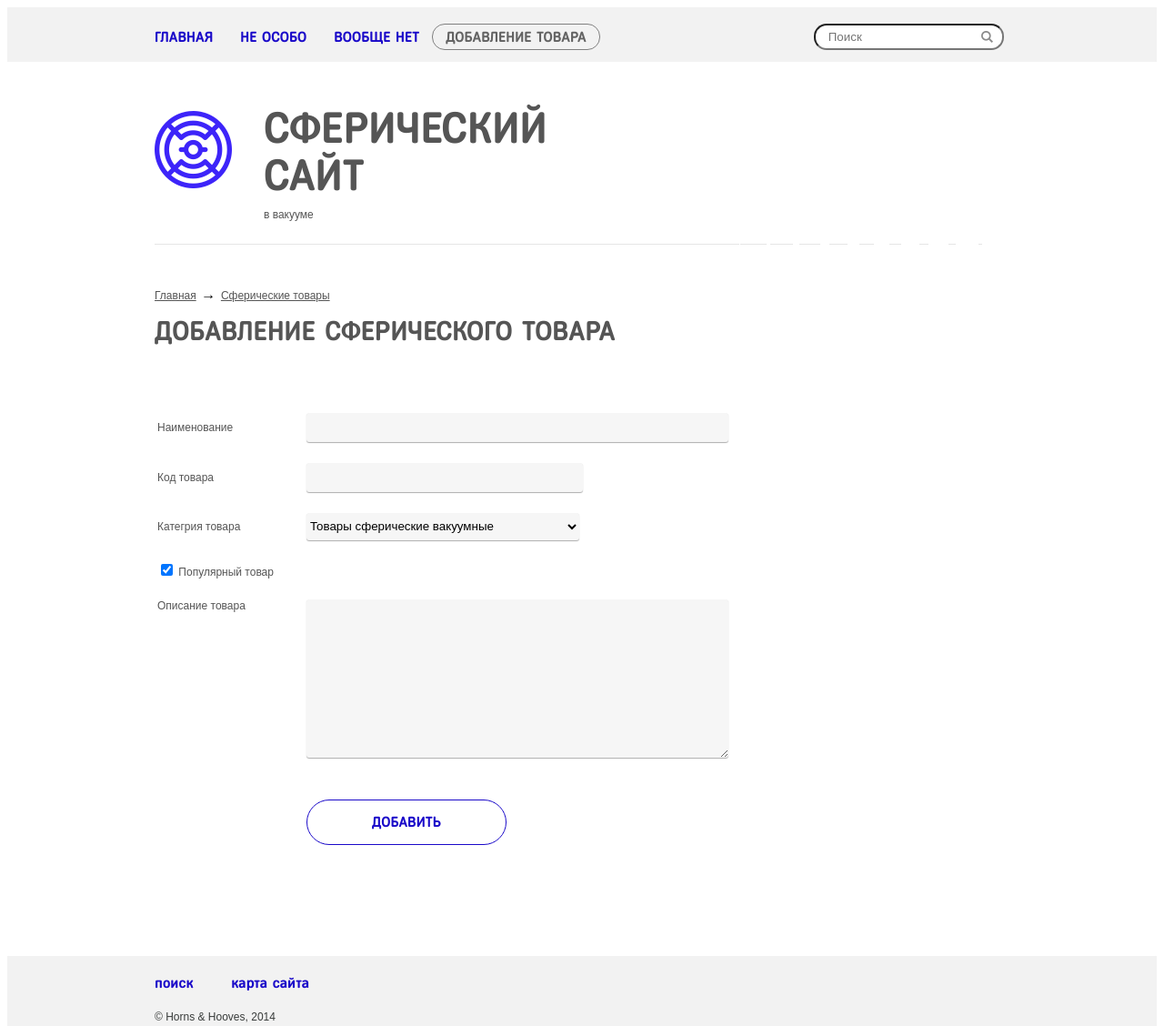
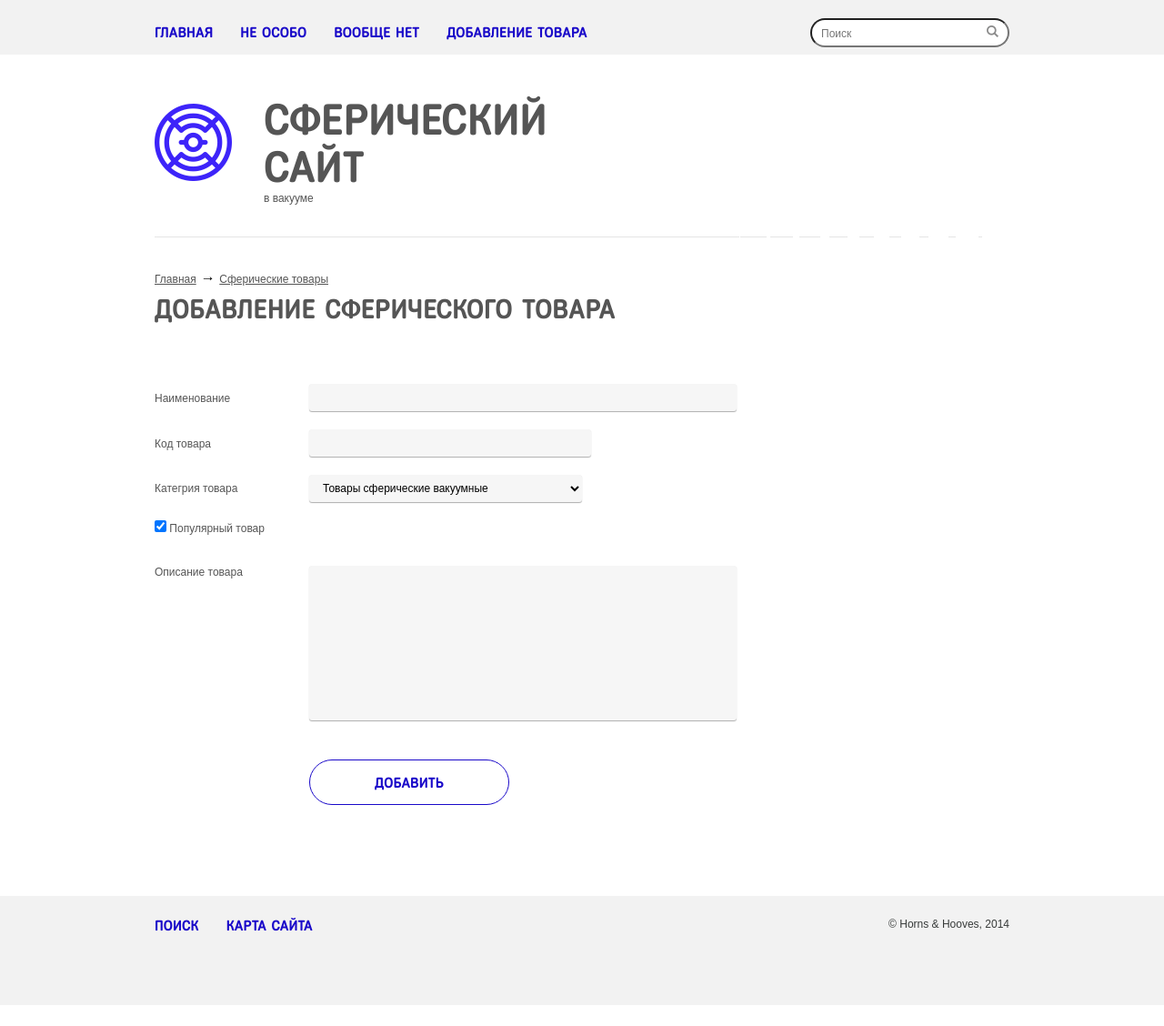
Before and after one commit to sp3ber/ledyanoy_test, a plain HTML site: page index.html in a window 1280 px wide. Shown: the top 1128 px of the page at 91% size. After the commit the page ends 1105 px from the top, so only its background shows below. Drawn offline with Linux system fonts and the light colour scheme; files whose address does not match are found by name.

Commit message:
27.10.17

```diff
--- a/index.html
+++ b/index.html
@@ -2,6 +2,7 @@
   <html lang="ru">
    <head>
     <meta charset="utf-8">
+	<link href="reset.css" rel="stylesheet">
     <link href="style.css" rel="stylesheet">
     <title>сферический сайт</title>
    </head>
@@ -9,10 +10,10 @@
   <header>
    <div class="wrapper">
     <ul class="main-menu">
-      <li class="menu-item"><a href="#">главная</a></li>
-      <li class="menu-item"><a href="#1">не особо</a></li>
-      <li class="menu-item"><a href="#2">вообще нет</a></li>
-      <li class="menu-item"><input type="button" value="добавление товара" class="button-top"></li>
+      <li class="menu-item"><a href="" class="menu-link">главная</a></li>
+      <li class="menu-item"><a href="" class="menu-link">не особо</a></li>
+      <li class="menu-item"><a href="" class="menu-link">вообще нет</a></li>
+      <li class="menu-item"><a href="" class="menu-link">добавление товара</a></li>
       <li class="menu-item">
 	   <form class="search-form">
         <input type="text" placeholder="Поиск" class="input-search">
@@ -24,62 +25,65 @@
   </header>
   <article>
    <div class="wrapper">
-	   <img src="pictures/logo.png" class="logo">
-	   <h1>Сферический<br>сайт</h1>
-	   <p class="after-logo">в вакууме</p>
-	   <img src="pictures/line.png">
-	   <div class="navigation"><a href="#">Главная</a>
-	   &#8594;
-	   <a href="#">Сферические товары</a>
+    <div class="logo-name">
+     <img src="pictures/logo.png" class="logo name" alt="logo">
+	 <h1 class="bigger name">Сферический<br>сайт<br><span class="smaller">в вакууме</span>
+	 </h1>
 	</div>
-	   <h2>Добавление сферического товара</h2>
+	<div class="line"><img src="pictures/line.png" alt="line logo">
+	</div>
+	   <div id="crumbs">
+	    <ul>
+	     <li><a href="">Главная</a></li>
+	     <li><a href="">Сферические товары</a></li>
+        </ul>
+	   </div>
+	   <h2 class="h2font">Добавление сферического товара</h2>
 	   <div><form action="" method="post" class="general-form">
-	   <table>
-	   <tr>
-            <td width="160"><label for="name">Наименование</label></td>
-            <td><input type="text" name="name" class="geneal-input first"></td>
-            </tr>
-			<tr>
-            <td><label for="code">Код товара</label></td>
-            <td><input type="text" name="code" class="geneal-input second"></td>
-			</tr>
-			<tr>
-			<td><label for="category">Категрия товара</label></td>
-            <td><select name="category" class="geneal-input third">
+	    <dl>
+         <dt><label for="name">Наименование</label></dt>
+          <dd><input type="text" name="name" class="geneal-input first"></dd>
+        </dl>
+		<dl>
+         <dt><label for="code">Код товара</label></dt>
+          <dd><input type="text" name="code" class="geneal-input second"></dd>
+		</dl>
+		<dl>
+		 <dt><label for="category">Категрия товара</label></dt>
+          <dd><select name="category" class="geneal-input third">
             <option selected>Товары сферические вакуумные</option>
 			<option>Товары сферические без вакуума</option>
 			<option>Боярышник (хит)</option>
-            </select></td>
-			</tr>
-			<tr>
-			<td><input type="checkbox" checked>
-            <label for="popular">Популярный товар</label></td>
-			</tr>
-			<tr>
-			<td class="fifth"><label for="discription">Описание товара</label></td>
-            <td><textarea name="discription" class="geneal-input fourth"></textarea></td>
-			</tr>
-			<tr>
-			<td></td>
-            <td><input type="submit" value="добавить" class="add-btn"></td>
-</tr>
-			</table>
-
-
-        </form></div>
+              </select>
+		  </dd>
+		</dl>
+		<dl>
+		 <dt><input type="checkbox" checked class="check-box">
+            <label for="popular">Популярный товар</label>
+		 </dt>
+		</dl>
+		<dl>
+		 <dt class="fifth"><label for="discription">Описание товара</label>
+		 </dt>
+          <dd><textarea name="discription" class="geneal-input fourth"></textarea>
+		  </dd>
+		</dl>
+		<dl>
+		 <dt></dt>
+          <dd><input type="submit" value="добавить" class="add-btn">
+		  </dd>
+		</dl>
+       </form>
+	  </div>
 	</div>
   </article>
-
   <footer>
     <div class="wrapper">
-	   <div class="shit">
-	   <div class="footer-menu">
-	   <div class="menu"><a href="#3">поиск</a></div>
-	   <div class="menu"><a href="#4">карта сайта</a></div>
-      </div>
-       <div class="copyright">&copy;&nbsp;Horns &amp;&nbsp;Hooves, 2014</div>
-	   </div>
+	 <ul class="footer-menu">
+	  <li class="f-menu-item"><a href="" class="menu-link">поиск</a></li>
+	  <li class="f-menu-item"><a href="" class="menu-link">карта сайта</a></li>
+      <li class="copyright">&copy;&nbsp;Horns &amp;&nbsp;Hooves, 2014</dli>
+	 </ul>
     </div>
    </footer>
-
  <body>
--- /dev/null
+++ b/reset.css
@@ -0,0 +1,5 @@
+*
+{
+  margin: 0;
+  padding: 0;
+}
--- a/style.css
+++ b/style.css
@@ -10,22 +10,56 @@ body{
 header {
 	min-height: 60px;
 	background-color: #f2f2f2;
-
+	margin: 0;
+	padding: 0;
 }
 
-h1 {
+.logo-name {
+	display: block;
+	font-size: 0px;
+}
+
+.name {
+	display: inline-block;
+	padding: 0px;
+	vertical-align: top;
+	margin-top: 46px;
+	margin-bottom: 0px;
+}
+
+.logo {
+	margin-top: 54px;
+	margin-right: 35px;
+}
+
+
+
+.bigger {
 	text-transform: uppercase;
 	color: #555555;
 	font-size: 48px;
-	margin-left: 120px;
-	margin-top: -95px;
+	padding: 0px;
 }
 
-h2 {
+.h2font {
 	text-transform: uppercase;
     color: #555555;
 	font-size: 30px;
+	margin-bottom: -5px;
+}
 
+.smaller {
+	font-family: "Arial";
+	font-size: 12px;
+	text-transform: none;
+	font-weight: normal;
+	position: relative;
+	top: -30px;
+}
+
+.line {
+	display: block;
+	margin-top: -15px;
 }
 
 .wrapper {
@@ -35,107 +69,124 @@ h2 {
 
 
 
-.after-logo {
-	color: #555555;
-	font-family: "Arial";
-	font-size: 12px;
-	margin-left: 120px;
-	margin-top: -30px;
-}
-
-a {
+.menu-link {
     text-decoration: none;
     color: #1a09c9;
 }
 
-.navigation {
-margin-top: 30px;
-margin-bottom: -10px;
-}
-
-.navigation > a  {
-color: #555555;
-font-family: "Arial";
-font-size: 12px;
-text-decoration: underline;
+.menu-link:active {
+	border: 1px solid #808080;
+	border-radius: 28px;
+	padding: 6px 14px;
+	background-color: #f2f2f2;
+	color: #636363;
+	cursor: pointer;
+	outline: none;
+	margin:0px -15px;
 }
 
 .main-menu {
 	font-size:0;
     text-transform: uppercase;
 	color: #1a09c9;
-	height: 30px;
 	padding-left: 0px;
-    padding-top: 18px;
+	padding-top: 27px;
 }
 
-.menu-item{
+ .footer-menu {
+	font-size:0;
+    text-transform: uppercase;
+	color: #1a09c9;
+	padding-left: 0px;
+	padding-top: 24px;
+ }
+
+.menu-item, .f-menu-item {
 	display: inline-block;
 	font-size: 16px;
+	padding: 0px;
+	margin: 0px;
+	margin-right: 30px;
 	vertical-align: middle;
-	margin-right: 30px;
-    padding: 0px;
-}
 
-.menu-item:nth-child(3){
-    margin-right: 14px;
 }
 
 .menu-item:nth-child(5){
-    margin-left: 205px;
+	float: right;
 	margin-right: 0px;
+	margin-top: -7px;
 }
-
-
 
 footer {
 	height: 120px;
 	background-color: #f2f2f2;
-left: 0;
-bottom: 0;
-width: 100%;
 }
 
-
-
-.footer-menu {
-	display: flex;
-	flex-wrap: wrap;
-	width: 170px;
-    height: 60px;
-	justify-content: space-between;
-align-items: center;}
-
 .copyright {
+    text-transform: none;
 	font-family: "Arial";
 	font-size: 12px;
 	color: #383b3a;
-
+	float: right;
+    list-style-type: none;
 }
 
-.button-top {
-font-family: FregatBold;
-border: 1px solid #808080;
-border-radius: 14px;
-text-transform: uppercase;
-font-size: 16px;
-padding: 5px 14px;
-background-color: #f2f2f2;
-color: #636363;
-cursor: pointer;
-outline: none;
+#crumbs ul li a {
+	color: #555555;
+    font-family: "Arial";
+    font-size: 12px;
+    text-decoration: underline;
+	font-weight: normal;
+	float: left;
 }
 
+#crumbs ul li{
+	display: inline-block;
+    list-style:none;
+	vertical-align: middle;
+}
+
+#crumbs ul {
+    padding-left: 0px;
+	margin-top: 20px;
+	margin-bottom: 10px;
+}
+
+#crumbs ul>li:last-child:after {
+	display: none;
+}
+
+#crumbs ul>li:after {
+	content: "→";
+    float: left;
+	position: relative;
+	display: block;
+    height: 10px;
+    width: 10px;
+	bottom: 5px;
+	padding: 0px 5px;
+}
+
+.navigation-item {
+	color: #555555;
+    font-family: "Arial";
+    font-size: 12px;
+    text-decoration: underline;
+	font-weight: normal;
+}
 
 .search-form {
 	position: relative;
+}
 
-}
 .input-search {
 	font-family: "Arial";
-padding: 5px 14px;
-border-radius: 14px;
+	color: #ababab;
+	font-size: 12px;
+	padding: 8px 0px 6px 10px;
+	border-radius: 26px;
 	outline: none;
+	width: 205px;
 }
 
 .button-search {
@@ -154,8 +205,10 @@ input {
 	background: #ffffff;
 }
 
-.logo{
-	margin-top: 54px;
+.general-form {
+	display:table;
+	margin-top: 70px;
+	margin-bottom: 100px;
 }
 
 .general-form > *{
@@ -169,16 +222,26 @@ font-size: 12px;
 	border-radius: 3px;
 	border: none;
 	height: 30px;
-	box-shadow: 0px 1px 1px 0px #afafaf
+	box-shadow: 0px 1px 1px 0px #afafaf;
+	padding: 0px 5px;
 }
 
-table {
-	margin-top: 70px;
-	margin-bottom: 100px;
+dl {
+	display: table-row;
 }
 
-td {
-	padding-bottom: 20px;
+dt {
+	display: table-cell;
+    width: 170px;
+	height: 50px;
+}
+
+dd {
+	display: table-cell;
+}
+
+.check-box {
+	margin-left: 0px;
 }
 
 .first {
@@ -191,20 +254,20 @@ td {
 
 .third {
 	width: 300px;
+	font-family: "Arial";
+	font-size: 12px;
+	padding-left: 11px;
 }
 
 .fourth {
 	width: 460px;
 	height: 170px;
+	resize: none;
 }
 
 .fifth {
-
 	vertical-align:top;
 }
-
-
-
 
 .add-btn {
 	font-family: FregatBold;
@@ -217,5 +280,5 @@ width: 220px;
 	color: #1a09c9;
 	cursor: pointer;
 	outline: none;
-margin-top: 20px;
+	margin-top: 40px;
 }
```
Lines whose indentation alone changed are shown as unchanged.
